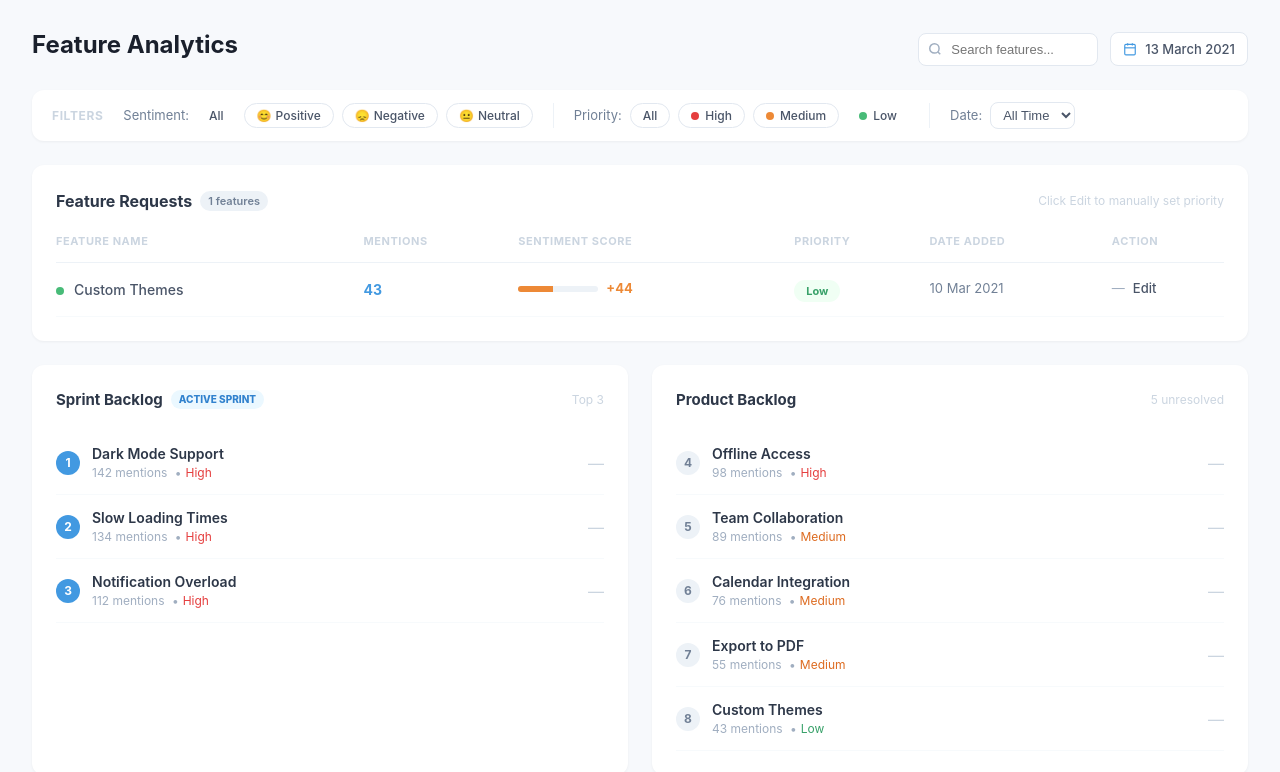
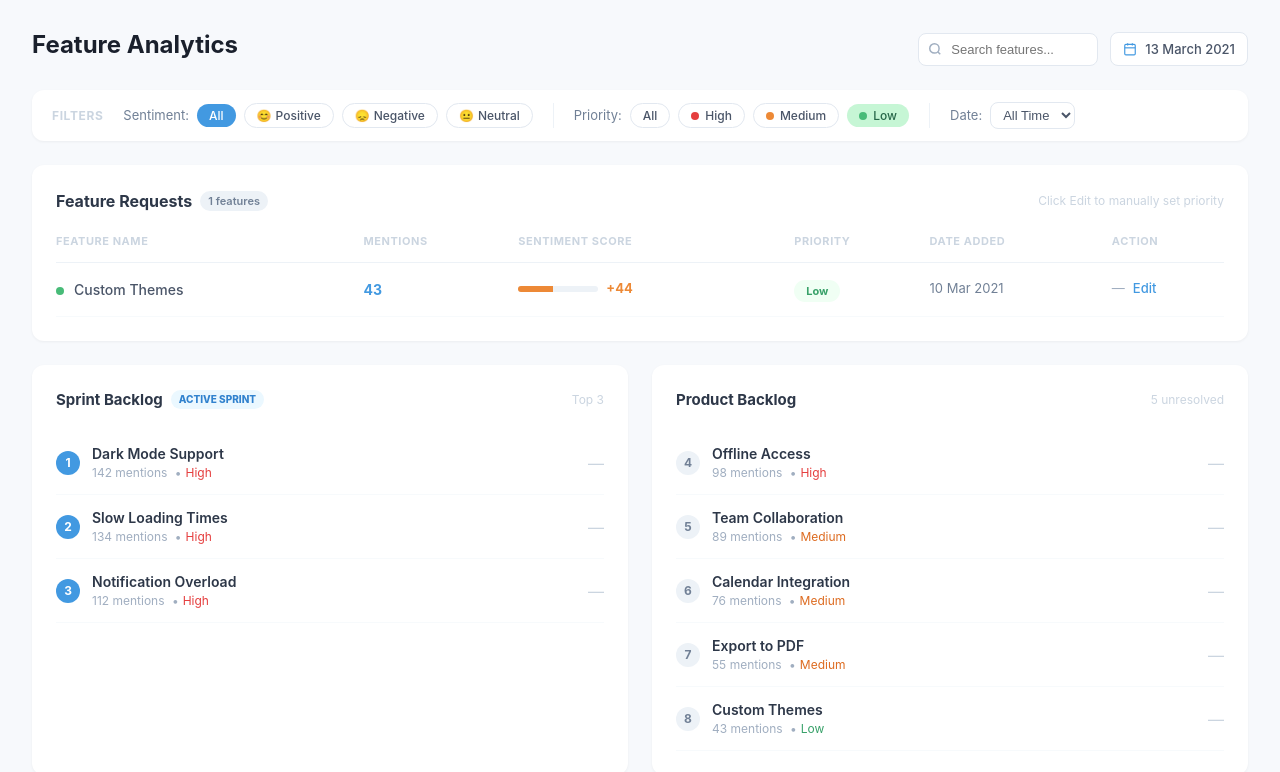
Before and after one commit to MoeezSalman/Priorify, a React (Vite) app in the folder priorify/: page /feature in a window 1280 px wide. Shown: the top 772 px of the page. Built offline with nearby package versions, Linux system fonts and the light colour scheme.

Commit message:
some changes made

```diff
--- a/priorify/src/components/FeatureAnalytics.jsx
+++ b/priorify/src/components/FeatureAnalytics.jsx
@@ -49,8 +49,7 @@ export default function FeatureAnalytics() {
     min-height: 100vh !important;
   }
   body:has(.analytics-page) input,
-  body:has(.analytics-page) select,
-  body:has(.analytics-page) button {
+  body:has(.analytics-page) select {
     color: #4a5568 !important;
     background-color: #fff !important;
   }
@@ -96,8 +95,18 @@ export default function FeatureAnalytics() {
               onClick={() => setSentimentFilter(s)}
               style={{
                 padding: "4px 12px", borderRadius: "20px", border: sentimentFilter === s ? "none" : "1px solid #e2e8f0",
-                background: sentimentFilter === s ? "#4299e1" : "transparent",
-                color: sentimentFilter === s ? "#fff" : "#4a5568",
+                background: sentimentFilter === s
+  ? s === "Positive" ? "#c6f6d5"
+  : s === "Negative" ? "#fed7d7"
+  : s === "Neutral" ? "#e9d8fd"
+  : "#4299e1"
+  : "transparent",
+color: sentimentFilter === s
+  ? s === "Positive" ? "#276749"
+  : s === "Negative" ? "#9b2c2c"
+  : s === "Neutral" ? "#553c9a"
+  : "#fff"
+  : "#4a5568",
                 fontSize: "12px", fontWeight: "500", cursor: "pointer", display: "flex", alignItems: "center", gap: "4px"
               }}>
               {s !== "All" && <span>{sentimentEmoji[s]}</span>} {s}
```
